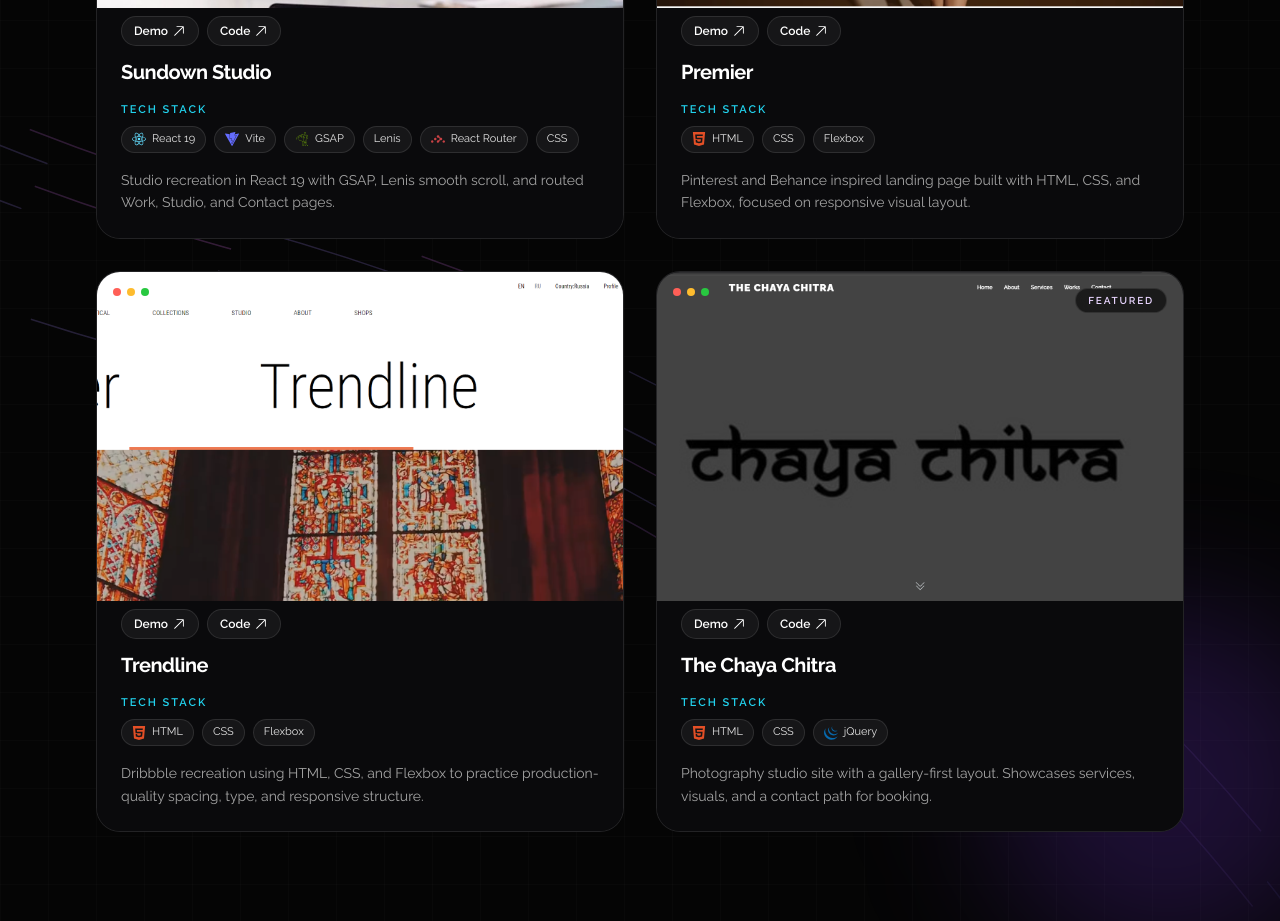
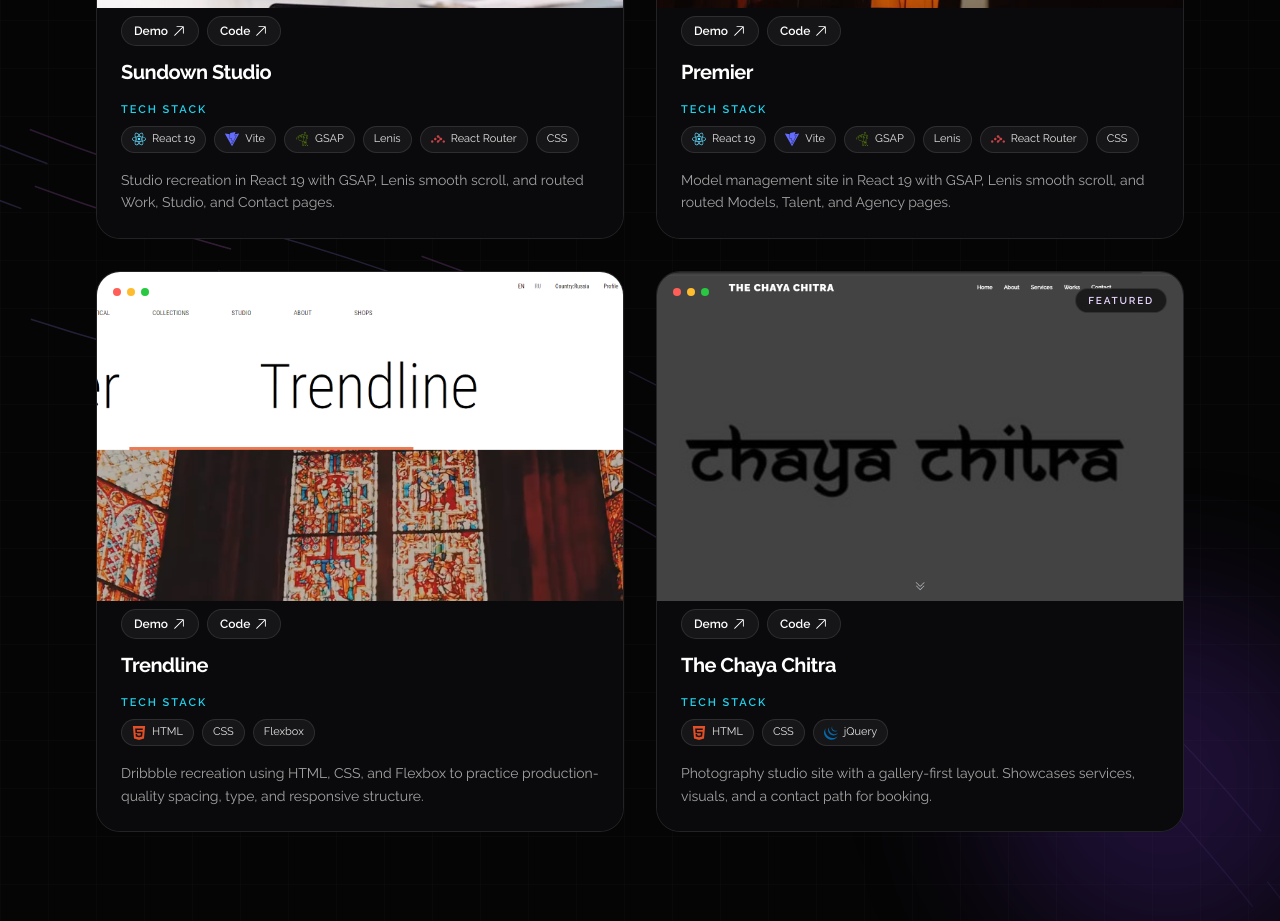
Before and after one commit to Vargos98/personal-portfolio, a React (Vite) app: page / in a window 1280 px wide. Shown: the part 1980-2901 px from the top of the page. Built offline with nearby package versions, Linux system fonts and the light colour scheme.

Commit message:
update: premier website project

```diff
--- a/src/data/projects.js
+++ b/src/data/projects.js
@@ -46,9 +46,9 @@ export const projects = [
     image: premier,
     demo: 'https://premier-website-beta.vercel.app/',
     code: 'https://github.com/Vargos98/Premier-website',
-    stack: ['HTML', 'CSS', 'Flexbox'],
+    stack: ['React 19', 'Vite', 'GSAP', 'Lenis', 'React Router', 'CSS'],
     description:
-      'Pinterest and Behance inspired landing page built with HTML, CSS, and Flexbox, focused on responsive visual layout.',
+      'Model management site in React 19 with GSAP, Lenis smooth scroll, and routed Models, Talent, and Agency pages.',
   },
   {
     id: 'trendline',
```
Also changed, not shown: src/assets/images/projects/premier.png.
